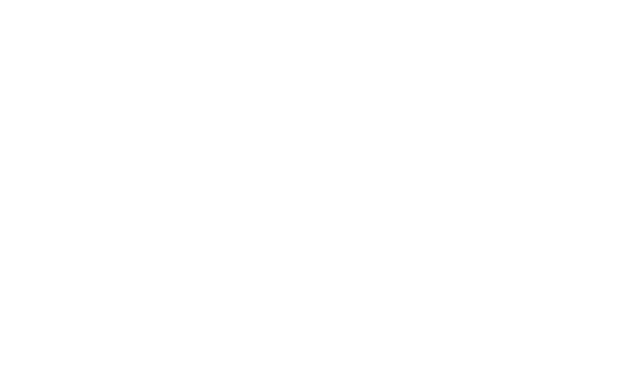
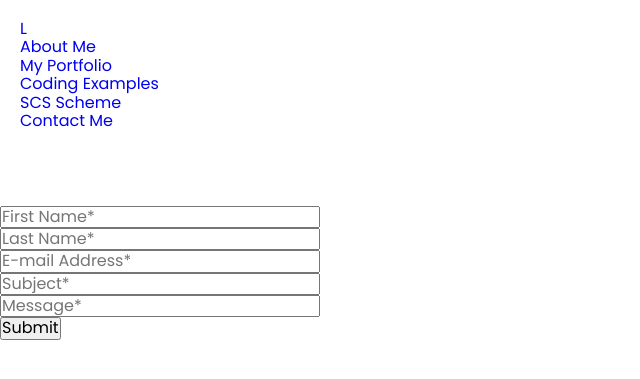
Before and after one commit to LemWalk/Lem-W-Portfolio, a PHP site: page /html/index.html in a window 1280 px wide. Before the commit the part shown is empty. Shown: the top 379 px of the page, without its empty margins (0-640 px from the left). Run offline with PHP 8.4, Linux system fonts and the light colour scheme; some libraries are stand-ins or nearby versions.

Commit message:
*basic content creation*

```diff
--- a/html/index.html
+++ b/html/index.html
@@ -18,6 +18,78 @@
 
 <body>
 
+  <header>
+    <nav>
+      <div>
+        <span><a href="#">L</a></span>
+        <ul>
+          <li><a href="#">About Me</a></li>
+          <li><a href="#">My Portfolio</a></li>
+          <li><a href="#">Coding Examples</a></li>
+          <li><a href="#">SCS Scheme</a></li>
+          <li><a href="#">Contact Me</a></li>
+        </ul>
+      </div>
+    </nav>
+
+
+  </header>
+
+  <main>
+    <div>
+
+      <section class="portfolio">
+
+      </section>
+
+
+      <div class="contact">
+
+        <div class="contact-info">
+          <p></p><br>
+
+          <p></p><br>
+
+          <p></p><br>
+
+        </div>
+
+        <form action="#" method="get">
+
+          <div class="data-input">
+            <label for="fname"></label>
+            <input type="text" placeholder="First Name*">
+          </div>
+
+          <div class="data-input">
+            <label for="lname"></label>
+            <input type="text" placeholder="Last Name*">
+          </div>
+
+          <div class="data-input">
+            <label for="e-mail"></label>
+            <input type="text" placeholder="E-mail Address*">
+          </div>
+
+          <div class="data-input">
+            <label for="e-mail"></label>
+            <input type="text" placeholder="Subject*">
+          </div>
+
+          <div class="data-input">
+            <label for="e-mail"></label>
+            <input type="text" placeholder="Message*">
+          </div>
+
+          <div class="btn-submit">
+            <input type="submit" value="Submit">
+          </div>
+
+        </form>
+      </div>
+
+    </div>
+  </main>
 
 
 </body>
--- a/scss/application.css
+++ b/scss/application.css
@@ -312,4 +312,18 @@ template {
   box-sizing: border-box;
   font-family: "Poppins", sans-serif;
   font-size: 16px;
+  margin: 0;
+  padding: 0;
+}
+
+ul, ol {
+  list-style: none;
+}
+
+a {
+  text-decoration: none;
+}
+
+nav {
+  margin: 20px;
 }/*# sourceMappingURL=application.css.map */
--- a/scss/base/_base.scss
+++ b/scss/base/_base.scss
@@ -3,4 +3,14 @@
 	box-sizing: border-box;
 	font-family: 'Poppins' , sans-serif;
 	font-size: 16px;
+	margin: 0;
+	padding: 0;
 }
+
+ul,ol{
+	list-style: none;
+}
+
+a{
+	text-decoration: none;
+}
--- a/scss/modules/_navbar.scss
+++ b/scss/modules/_navbar.scss
@@ -0,0 +1,3 @@
+nav{
+    margin: 20px;
+}
```
Also changed, not shown: 1 other file.
